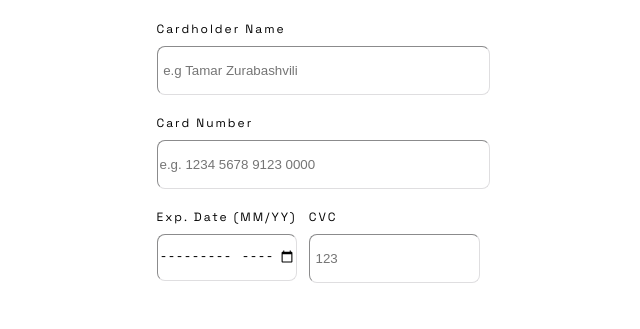
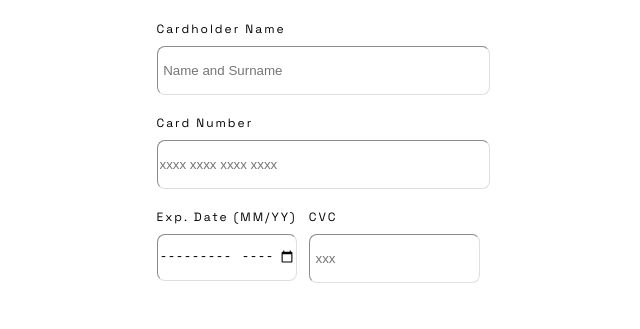
Before and after one commit to Tamuna-Z/interactive_card, a React (Create React App) app: page / in a window 1280 px wide. Shown: the part 396-725 px from the top of the page, without its empty margins (320-960 px from the left). Built offline with nearby package versions, Linux system fonts and the light colour scheme.

Commit message:
change placeholders

```diff
--- a/src/App.tsx
+++ b/src/App.tsx
@@ -18,12 +18,6 @@ function App() {
   const [isCvcValid, setIsCvcValid] = useState<boolean>(false);
   const [showCvcError, setShowCvcError] = useState<boolean>(false);
 
-  // validation username
-
-
-  // function validateUsername(name: string) {
-  //   return name.length >= 3 && /^[a-zA-Z0-9 ]+$/.test(name);
-  // }
   function validateUsername(name: string) {
     return name.length >= 3 && /^[a-zA-Z\s- ]+$/.test(name);
   }
@@ -35,8 +29,8 @@ function App() {
   useEffect(() => {
     setShowError(!isValid && name !== "");
   }, [isValid, name]);
+
   // validation of cvc
-
   function validateCvc(cvc: string) {
     return /^\d{3}$/.test(cvc);
   }
@@ -63,17 +57,15 @@ function App() {
     );
   };
 
-  // const resetClick = () => {
-  //   setName("");
-  //   setCardNumber("");
-  //   setDate("");
-  //   setCvc("");
-  // };
-
-  // const handleClickButton = () => {
-  //   setConfirmed(false);
-  //   resetClick();
-  // };
+  const handleContinue = (event: any) => {
+    event.preventDefault();
+    // perform validation or other actions
+    setConfirmed(true);
+    setName("");
+    setCardNumber("");
+    setDate("");
+    setCvc("");
+  };
 
   return (
     <div className="mainContainer">
@@ -102,12 +94,17 @@ function App() {
       {/* form */}
       <div className="formContainer">
         {!confirmed && (
-          <form action="#" method="post" className="form">
+          <form
+            action="#"
+            method="post"
+            className="form"
+            onSubmit={handleContinue}
+          >
             <div className="inputName">
               <label>Cardholder Name</label>
               <input
                 type="text"
-                placeholder=" e.g Tamar Zurabashvili"
+                placeholder=" Name and Surname"
                 value={name}
                 autoComplete="off"
                 onChange={(e: React.ChangeEvent<HTMLInputElement>) =>
@@ -134,7 +131,7 @@ function App() {
               <label>Card Number</label>
               <input
                 type="string"
-                placeholder="e.g. 1234 5678 9123 0000"
+                placeholder="xxxx xxxx xxxx xxxx"
                 maxLength={19}
                 value={cardNumber
                   .replace(/\s/g, "")
@@ -160,20 +157,15 @@ function App() {
                 />
               </div>
 
-              {/* interface MyFormProps {
-            setCvc: (value: number) => void;
-
-          } */}
-
               <div className="inputDateCv">
                 <label>CVC</label>
                 <input
                   className="half"
                   type="number"
-                  placeholder=" 123"
+                  placeholder=" xxx"
                   required
                   value={cvc}
-                  onChange={(e) => setCvc(e.target.value.slice(0,3))}
+                  onChange={(e) => setCvc(e.target.value.slice(0, 3))}
                   pattern="[0-9]*"
                   maxLength={3}
                 />
@@ -240,7 +232,6 @@ function Thank({
         <button
           onClick={() => {
             setConfirmed(false);
-
           }}
         >
           Continue
```
